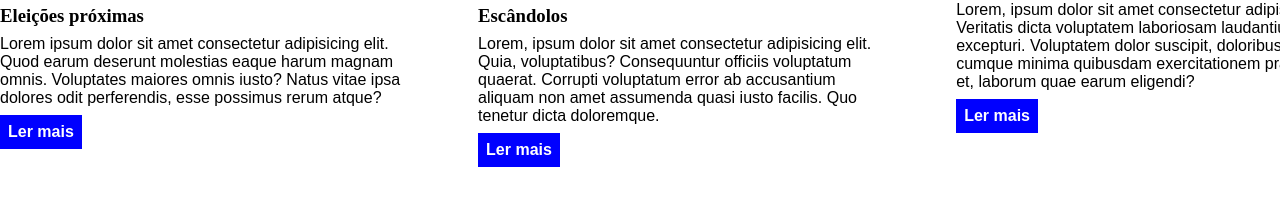
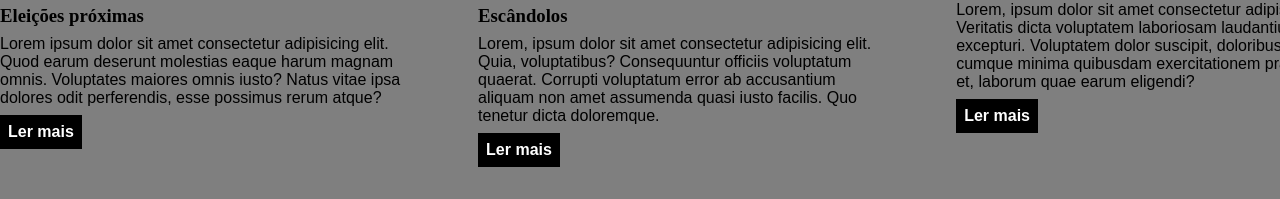
Before and after one commit to Caets/curso_ebac_frontend, a plain HTML site: page index.html in a window 1280 px wide. Shown: the part 2271-2470 px from the top of the page. Drawn offline with Linux system fonts and the light colour scheme.

Commit message:
Main css 2.0
Versão 2.0 do main css do exercicio portal de noticias

```diff
--- a/main.css
+++ b/main.css
@@ -112,3 +112,11 @@ section h2 {
 #saude .articles article a {
     background-color: red;
 }
+
+#politica {
+    background-color: rgba(0, 0, 0, 0.5);
+}
+
+#politica .articles article a {
+    background-color: black;
+}
```
